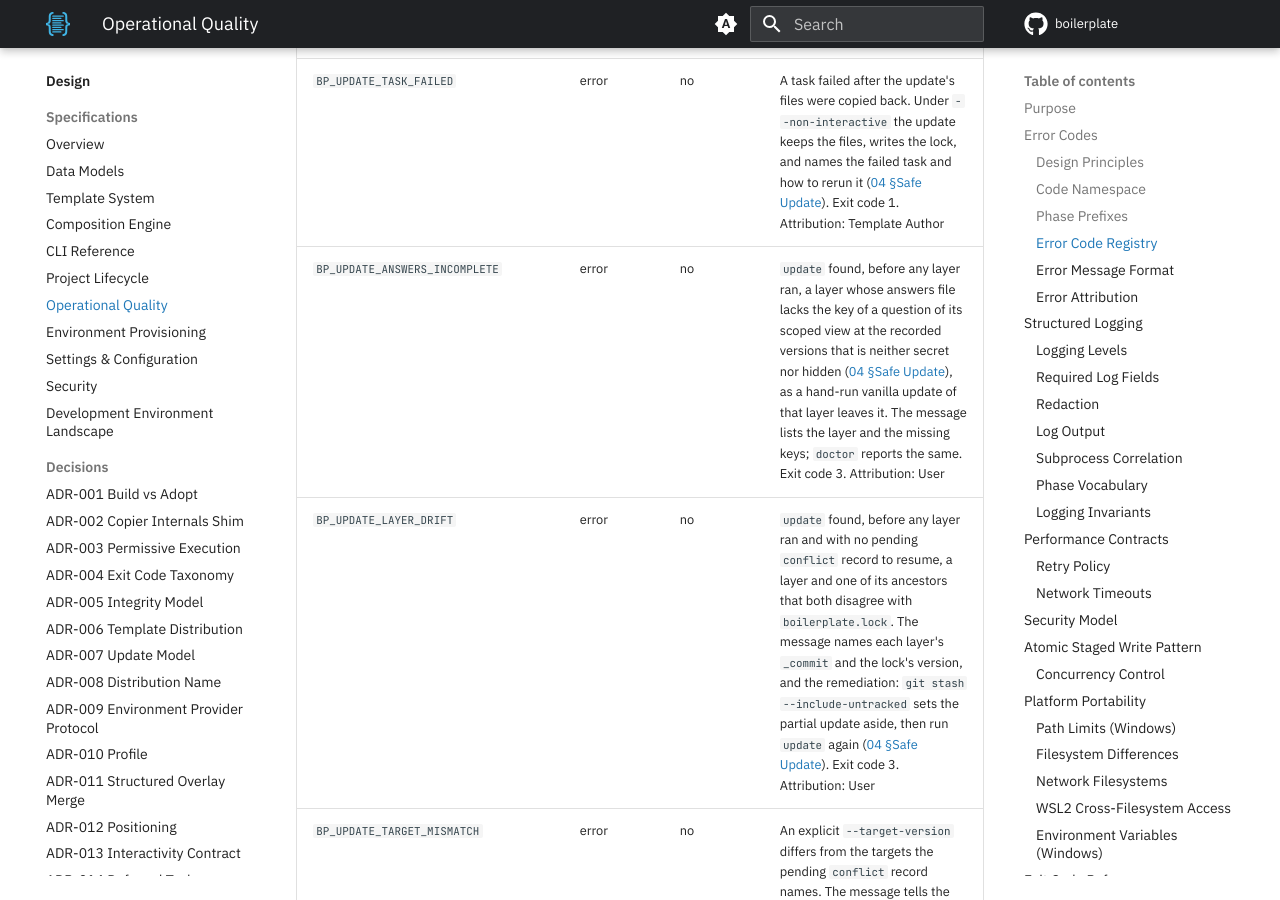
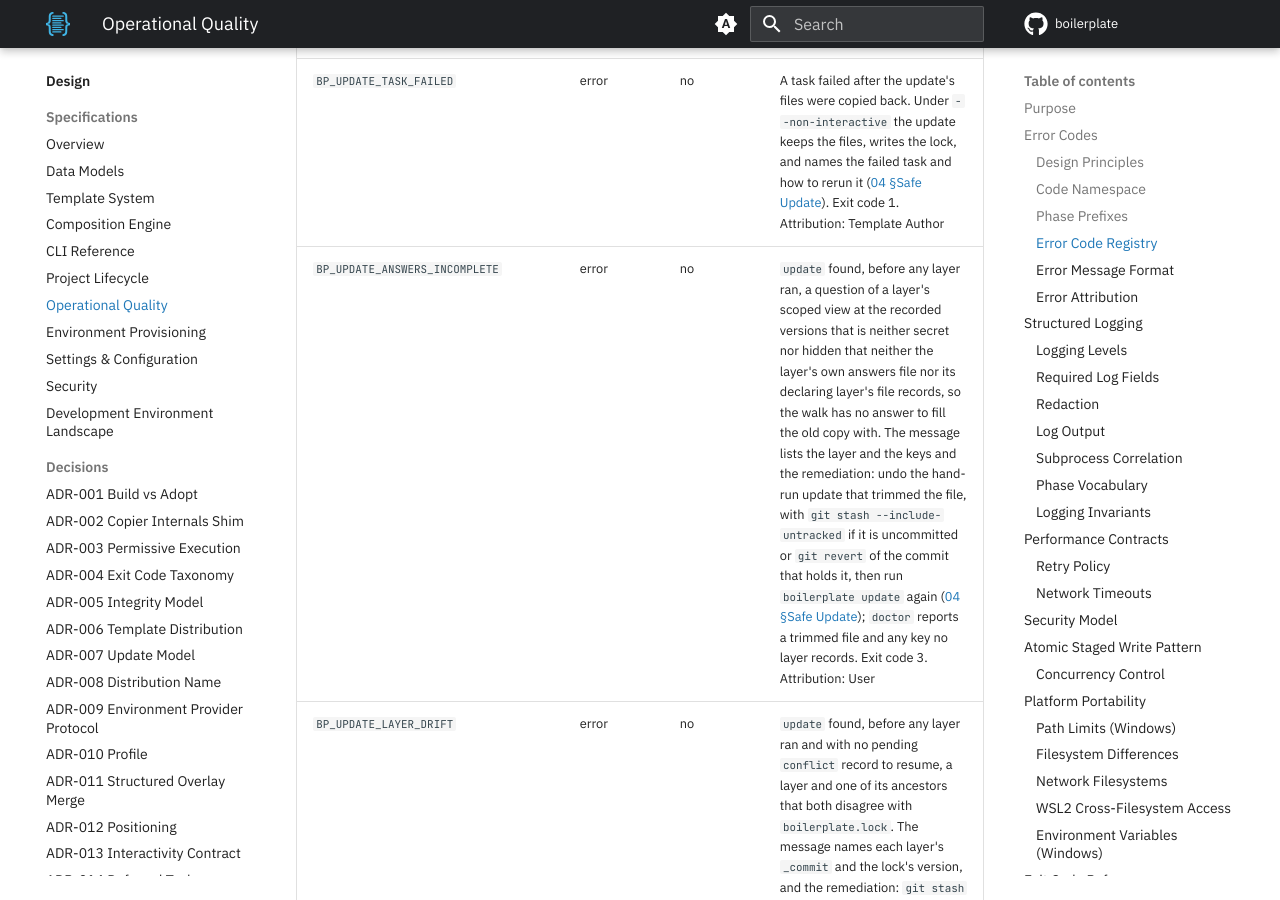
Before and after one commit to TheRealBillSiegler/boilerplate, an MkDocs documentation site: the page built from docs/design/07-operational-quality.md, in a window 1280 px wide and 900 px high, scrolled down 5039 px. Built offline with MkDocs 1.6.1 and Material for MkDocs 9.7.7, drawn with Linux system fonts in a browser that asks for light colours; comment, search, counter and statistics services are not loaded; the version menu is left out.

Commit message:
docs(design): narrow the answers-incomplete stop to unrecorded keys
Align the error registry, the exception table, the doctor checks and
the update walk summary with the fill rule: the stop applies where no
layer records a key, and the message carries the remediation.

Co-Authored-By: Claude Sonnet 5.5 <noreply@anthropic.com>

```diff
--- a/docs/design/07-operational-quality.md
+++ b/docs/design/07-operational-quality.md
@@ -71,7 +71,7 @@ When new error conditions are identified during implementation, they MUST be add
 | `BP_INPUT_ANSWERS_MISSING` | error | no | Non-interactive render cannot proceed: required questions have no default and no supplied answer. Exit code 3. Attribution: User / Template Author |
 | `BP_INPUT_ANSWER_REJECTED` | error | no | `update` cannot proceed: a recorded answer fails the target view's question type, choices or validator (a retyped question or a tightened validator). The check runs inside the layer's step, after its migrations and Copier's re-read of the answers file, so a migration that repairs the answer clears it first; the message names the layer, the question and the recorded value ([04 §Safe Update](04-composition-engine.md#safe-update)). A value for the question supplied by `--set` or `--answers` replaces the recorded answer, so the check applies only to a recorded answer nothing replaces; the message names the remediation `--set <question>=<value>`. In a terminal, the question's prompt shows why the answer is rejected and asks for a valid one. Exit code 3. Attribution: User / Template Author |
 | `BP_UPDATE_TASK_FAILED` | error | no | A task failed after the update's files were copied back. Under `--non-interactive` the update keeps the files, writes the lock, and names the failed task and how to rerun it ([04 §Safe Update](04-composition-engine.md#safe-update)). Exit code 1. Attribution: Template Author |
-| `BP_UPDATE_ANSWERS_INCOMPLETE` | error | no | `update` found, before any layer ran, a layer whose answers file lacks the key of a question of its scoped view at the recorded versions that is neither secret nor hidden ([04 §Safe Update](04-composition-engine.md#safe-update)), as a hand-run vanilla update of that layer leaves it. The message lists the layer and the missing keys; `doctor` reports the same. Exit code 3. Attribution: User |
+| `BP_UPDATE_ANSWERS_INCOMPLETE` | error | no | `update` found, before any layer ran, a question of a layer's scoped view at the recorded versions that is neither secret nor hidden that neither the layer's own answers file nor its declaring layer's file records, so the walk has no answer to fill the old copy with. The message lists the layer and the keys and the remediation: undo the hand-run update that trimmed the file, with `git stash --include-untracked` if it is uncommitted or `git revert` of the commit that holds it, then run `boilerplate update` again ([04 §Safe Update](04-composition-engine.md#safe-update)); `doctor` reports a trimmed file and any key no layer records. Exit code 3. Attribution: User |
 | `BP_UPDATE_LAYER_DRIFT` | error | no | `update` found, before any layer ran and with no pending `conflict` record to resume, a layer and one of its ancestors that both disagree with `boilerplate.lock`. The message names each layer's `_commit` and the lock's version, and the remediation: `git stash --include-untracked` sets the partial update aside, then run `update` again ([04 §Safe Update](04-composition-engine.md#safe-update)). Exit code 3. Attribution: User |
 | `BP_UPDATE_TARGET_MISMATCH` | error | no | An explicit `--target-version` differs from the targets the pending `conflict` record names. The message tells the user to set the partial update aside first (`git stash --include-untracked`) and run `update` again ([04 §Safe Update](04-composition-engine.md#safe-update)). Exit code 3. Attribution: User |
 | `BP_UPDATE_DOWNGRADE_REJECTED` | error | no | `update` found, before any layer changed, a target older than the version a layer's answers file records in `_commit`, or a recorded `_commit` that yields no version. There is no override; the message names the layer, its recorded version and the target ([06 §Step 2: Resolve Target](06-project-lifecycle.md#step-2-resolve-target)). Exit code 3. Attribution: User |
```
Also changed, not shown: docs/design/02-data-models.md (+1 -1 lines), docs/design/05-cli-reference.md (+1 -1 lines).
